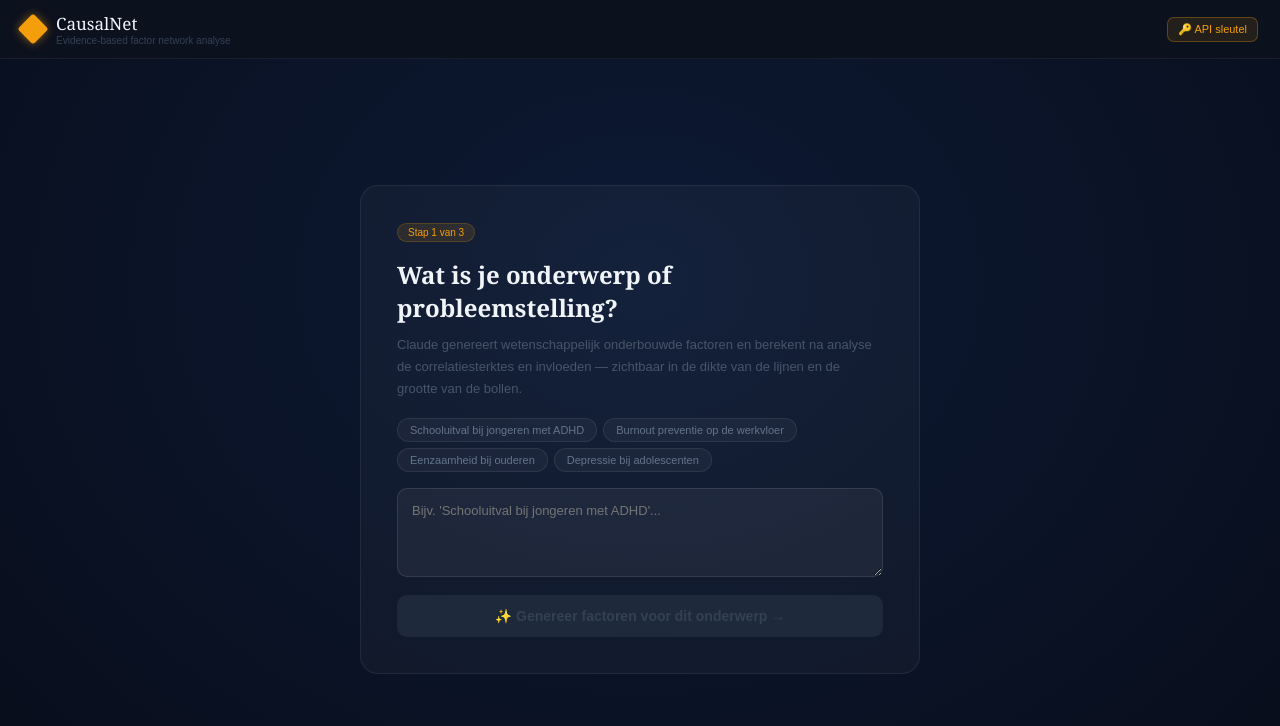
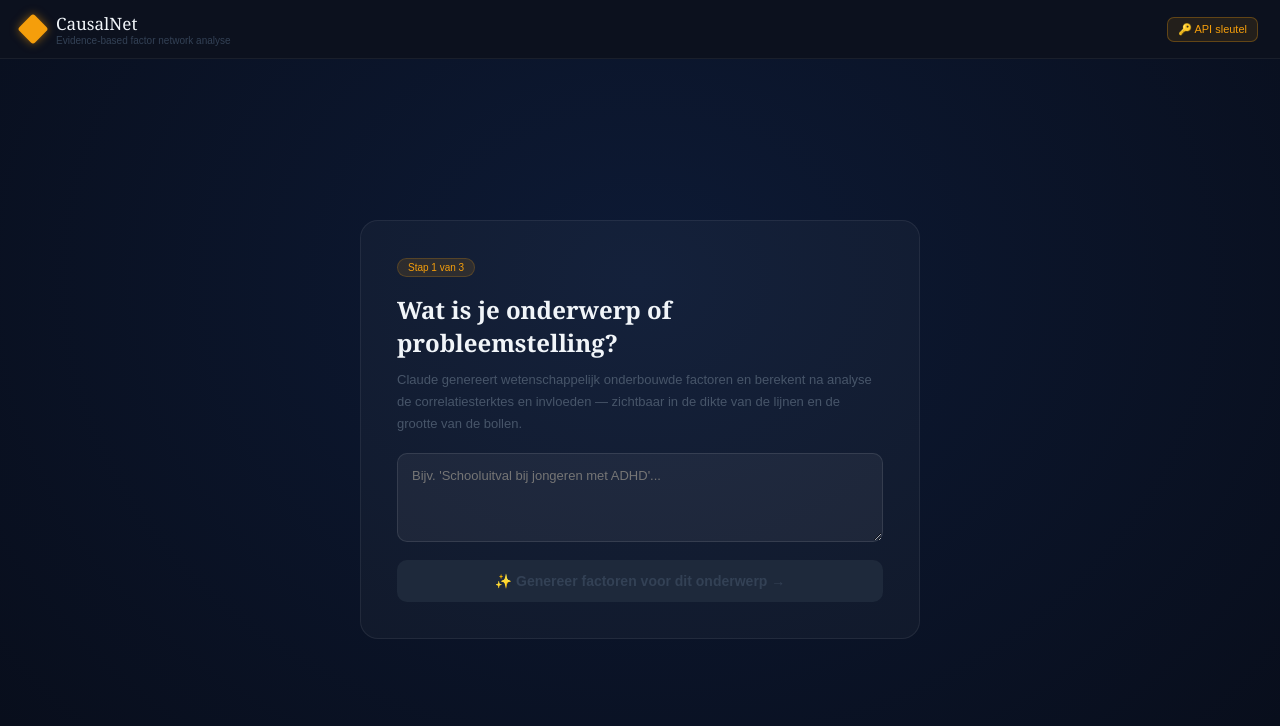
Before and after one commit to Svniek/causalnet, a React (Vite) app: page / in a window 1280 px wide. Shown: the top 726 px of the page. Built offline with nearby package versions, Linux system fonts and the light colour scheme.

Commit message:
Remove example topic chips from problem phase
Co-Authored-By: Claude Sonnet 4.6 <noreply@anthropic.com>

```diff
--- a/src/components/ProblemPhase.jsx
+++ b/src/components/ProblemPhase.jsx
@@ -5,11 +5,7 @@ export default function ProblemPhase({ problem, setProblem, apiKey, sugLoading,
         <div style={{ display: "inline-block", padding: "3px 10px", background: "rgba(245,158,11,0.12)", border: "1px solid rgba(245,158,11,0.2)", borderRadius: 20, color: "#f59e0b", fontSize: 10, marginBottom: 16 }}>Stap 1 van 3</div>
         <h1 style={{ fontFamily: "Georgia,serif", fontSize: 24, color: "#f1f5f9", margin: "0 0 10px" }}>Wat is je onderwerp of probleemstelling?</h1>
         <p style={{ fontSize: 13, color: "#475569", lineHeight: 1.7, margin: "0 0 18px" }}>Claude genereert wetenschappelijk onderbouwde factoren en berekent na analyse de correlatiesterktes en invloeden &mdash; zichtbaar in de dikte van de lijnen en de grootte van de bollen.</p>
-        <div style={{ display: "flex", flexWrap: "wrap", gap: 6, marginBottom: 16 }}>
-          {["Schooluitval bij jongeren met ADHD", "Burnout preventie op de werkvloer", "Eenzaamheid bij ouderen", "Depressie bij adolescenten"].map(ex => (
-            <button key={ex} onClick={() => setProblem(ex)} style={{ padding: "5px 12px", background: "rgba(255,255,255,0.04)", border: "1px solid rgba(255,255,255,0.08)", borderRadius: 20, color: "#64748b", fontSize: 11, cursor: "pointer" }}>{ex}</button>
-          ))}
-        </div>
+
         <textarea value={problem} onChange={e => setProblem(e.target.value)}
           onKeyDown={e => { if (e.key === "Enter" && !e.shiftKey) { e.preventDefault(); onGenerate(); } }}
           placeholder="Bijv. 'Schooluitval bij jongeren met ADHD'..." rows={3}
```
